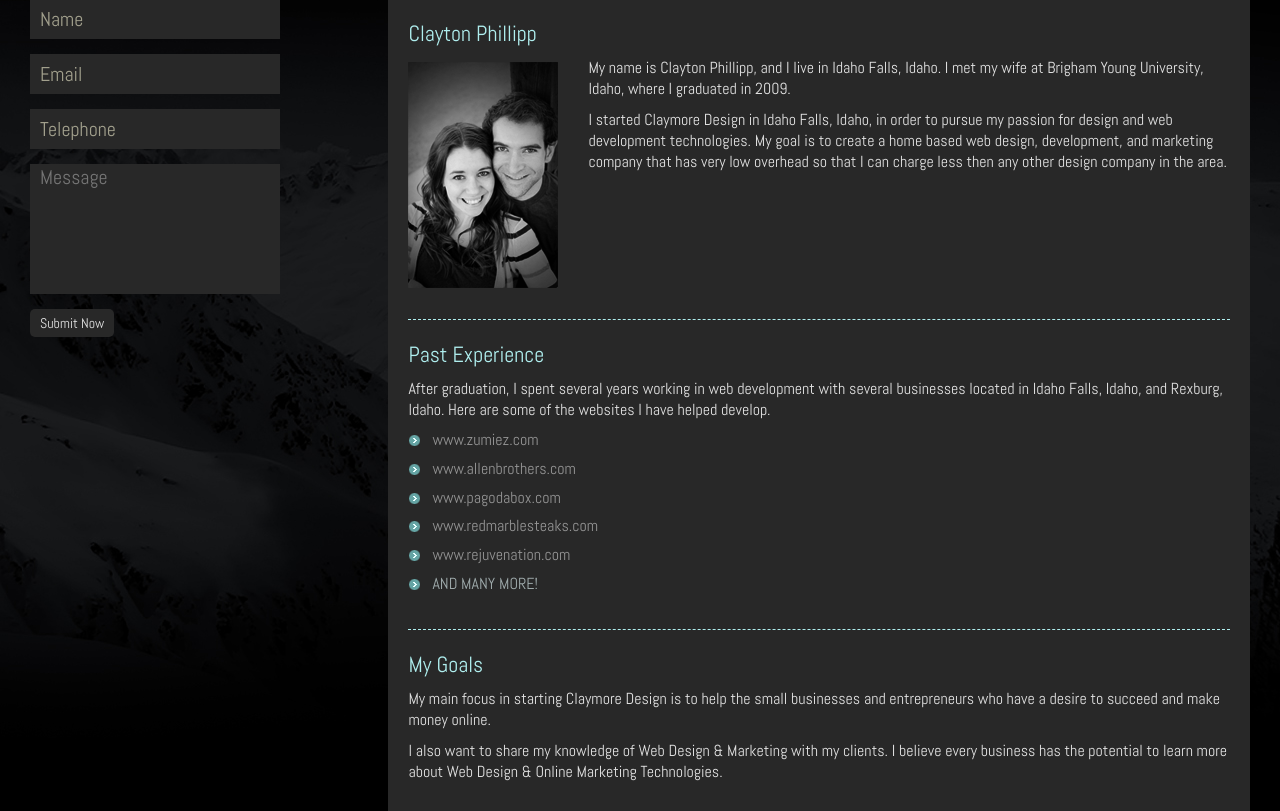
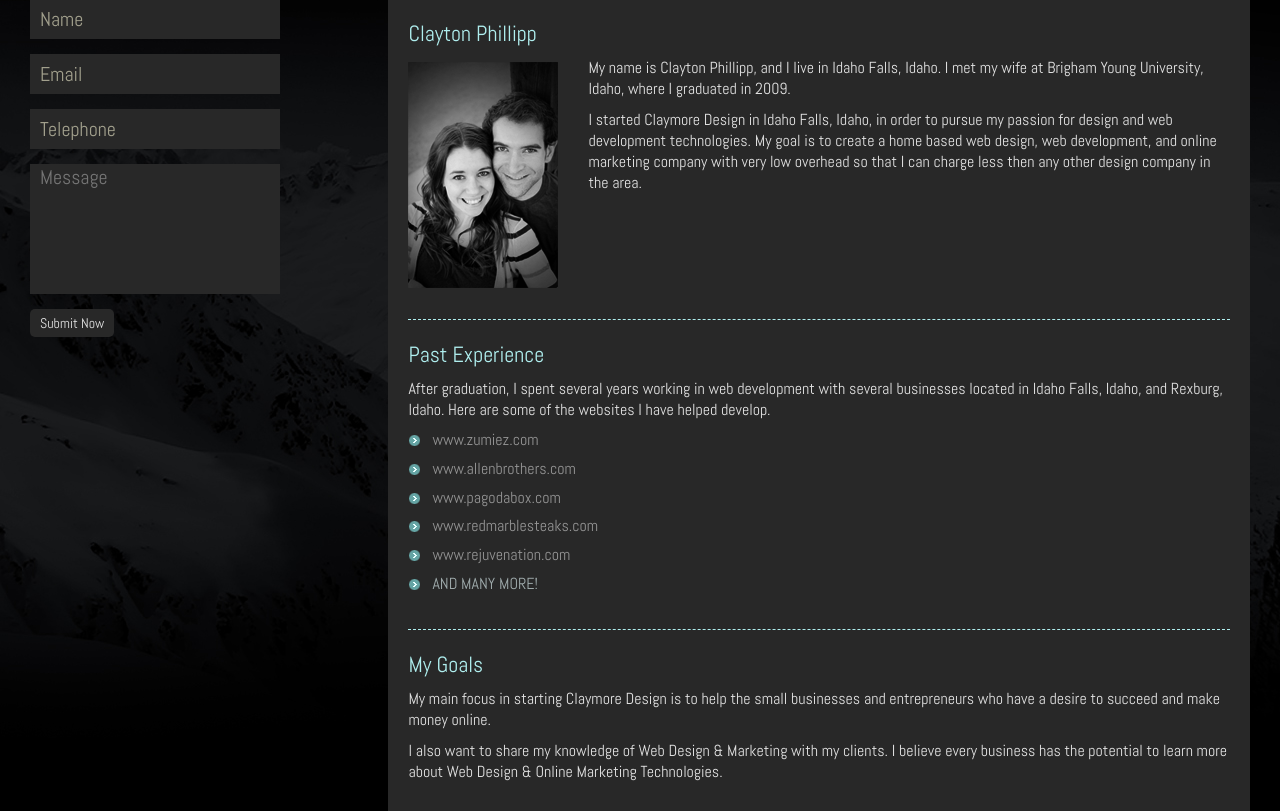
Before and after one commit to cphillipp/ClaymoreDesign, a PHP site: page /about.php in a window 1280 px wide. Shown: the part 215-1026 px from the top of the page. Run offline with PHP 8.4, Linux system fonts and the light colour scheme.

Commit message:
updated about content

```diff
--- a/about.php
+++ b/about.php
@@ -92,7 +92,7 @@ if(isset($_SESSION['message'])) {
           <h3>Clayton Phillipp</h3>
           <img src="images/me.png" alt="Idaho Falls Business Owner Clayton Phillipp" />
           <p>My name is Clayton Phillipp, and I live in Idaho Falls, Idaho. I met my wife at Brigham Young University, Idaho, where I graduated in 2009.</p>
-          <p>I started Claymore Design in Idaho Falls, Idaho, in order to pursue my passion for design and web development technologies. My goal is to create a home based web design, development, and marketing company that has very low overhead so that I can charge less then any other design company in the area.</p>
+          <p>I started Claymore Design in Idaho Falls, Idaho, in order to pursue my passion for design and web development technologies. My goal is to create a home based web design, web development, and online marketing company with very low overhead so that I can charge less then any other design company in the area.</p>
           <div class="line"></div>
           <h3>Past Experience</h3>
           <p>After graduation, I spent several years working in web development with several businesses located in Idaho Falls, Idaho, and Rexburg, Idaho. Here are some of the websites I have helped develop.</p>
```
